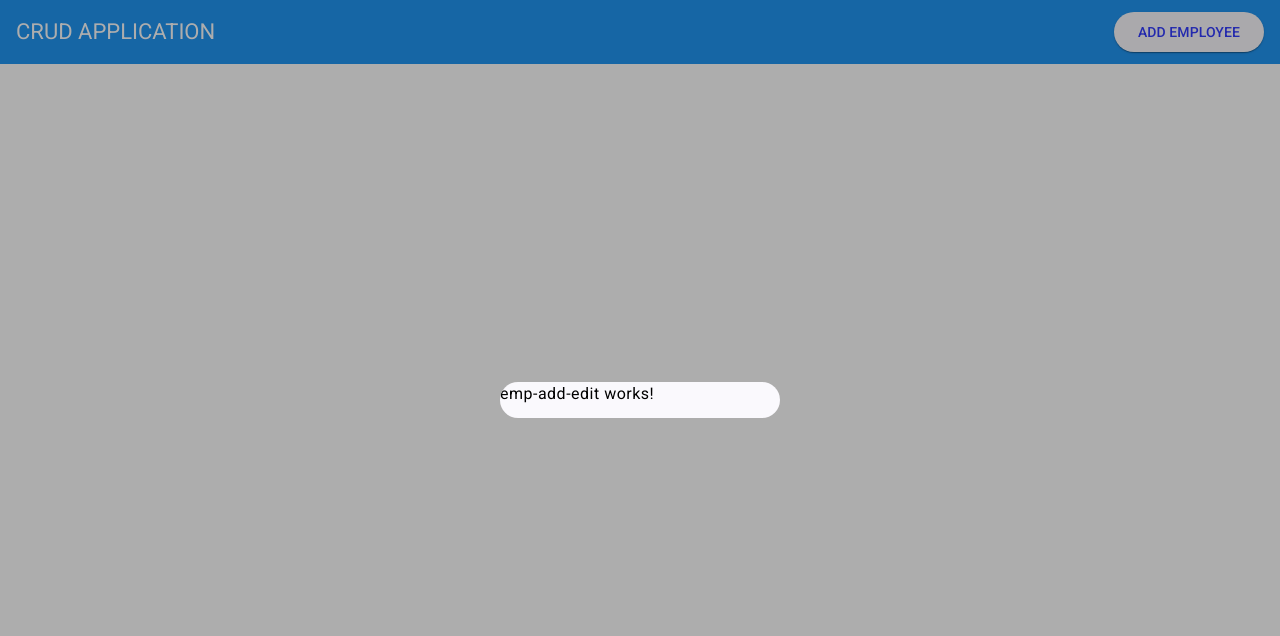
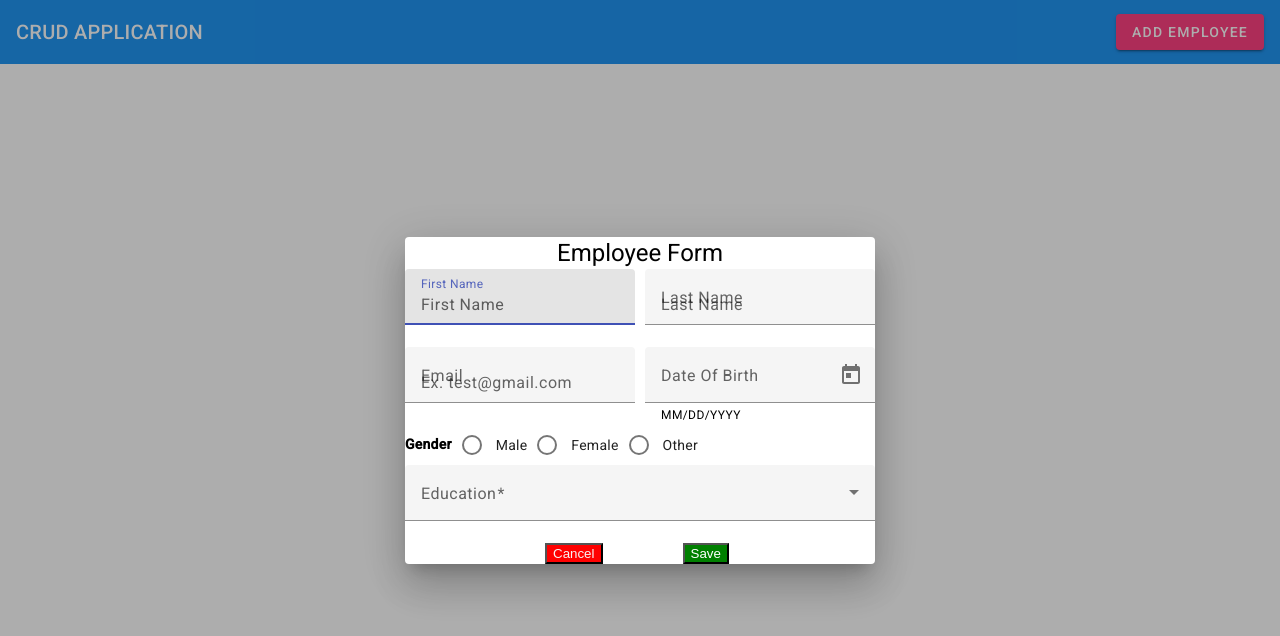
Before and after one commit to hejfd/Angular_crud_app, an Angular app: page / in a window 1280 px wide. Both pictures are taken after a click on the button "ADD EMPLOYEE". Shown: the top 636 px of the page. Built offline with nearby package versions, Linux system fonts and the light colour scheme.

Commit message:
added json server into the project and also added employee details into the empoyee array inside the db.json that is act as database of json server

```diff
--- a/angular.json
+++ b/angular.json
@@ -28,7 +28,8 @@
             ],
             "styles": [
               "@angular/material/prebuilt-themes/azure-blue.css",
-              "src/styles.css"
+              "src/styles.css",
+              "node_modules/@angular/material/prebuilt-themes/indigo-pink.css"
             ],
             "scripts": [],
             "server": "src/main.server.ts",
--- /dev/null
+++ b/db.json
@@ -0,0 +1,58 @@
+{
+  "posts": [
+    {
+      "id": "1",
+      "title": "a title",
+      "views": 100
+    },
+    {
+      "id": "2",
+      "title": "another title",
+      "views": 200
+    }
+  ],
+  "comments": [
+    {
+      "id": "1",
+      "text": "a comment about post 1",
+      "postId": "1"
+    },
+    {
+      "id": "2",
+      "text": "another comment about post 1",
+      "postId": "1"
+    }
+  ],
+  "profile": {
+    "name": "typicode"
+  },
+  "employees": [
+    {
+      "id": "95e4",
+      "firstName": "jerin",
+      "lastName": "james",
+      "email": "jerin@gmail.com",
+      "dob": "2001-12-31T18:30:00.000Z",
+      "gender": "Male",
+      "education": "mercedes"
+    },
+    {
+      "id": "9666",
+      "firstName": "jerin",
+      "lastName": "kj",
+      "email": "kj@gmail.com",
+      "dob": "2001-12-31T18:30:00.000Z",
+      "gender": "Male",
+      "education": "audi"
+    },
+    {
+      "id": "2db2",
+      "firstName": "kk",
+      "lastName": "kk",
+      "email": "kk@gmail.com",
+      "dob": "0999-12-31T18:06:32.000Z",
+      "gender": "Male",
+      "education": "saab"
+    }
+  ]
+}
--- a/package.json
+++ b/package.json
@@ -13,7 +13,7 @@
   "dependencies": {
     "@angular/animations": "^18.2.0",
     "@angular/cdk": "^18.2.3",
-    "@angular/common": "^18.2.0",
+    "@angular/common": "^18.2.4",
     "@angular/compiler": "^18.2.0",
     "@angular/core": "^18.2.0",
     "@angular/forms": "^18.2.0",
--- a/src/app/app.component.ts
+++ b/src/app/app.component.ts
@@ -5,6 +5,8 @@ import {MatIconModule} from '@angular/material/icon';
 import {MatButtonModule} from '@angular/material/button';
 import {MatDialog, MatDialogModule} from '@angular/material/dialog'
 import { EmpAddEditComponent } from './emp-add-edit/emp-add-edit.component';
+import {MatFormFieldModule} from '@angular/material/form-field';
+import { HttpClientModule } from '@angular/common/http';
 
 
 @Component({
@@ -13,6 +15,9 @@ import { EmpAddEditComponent } from './emp-add-edit/emp-add-edit.component';
   imports: [RouterOutlet,MatToolbarModule,MatIconModule,
     MatButtonModule,
     MatDialogModule,
+    MatFormFieldModule,
+    HttpClientModule,
+
   ],
   templateUrl: './app.component.html',
   styleUrl: './app.component.css'
--- a/src/app/app.config.ts
+++ b/src/app/app.config.ts
@@ -4,7 +4,8 @@ import { provideRouter } from '@angular/router';
 import { routes } from './app.routes';
 import { provideClientHydration } from '@angular/platform-browser';
 import { provideAnimationsAsync } from '@angular/platform-browser/animations/async';
+import { provideHttpClient } from '@angular/common/http';
 
 export const appConfig: ApplicationConfig = {
-  providers: [provideZoneChangeDetection({ eventCoalescing: true }), provideRouter(routes), provideClientHydration(), provideAnimationsAsync()]
+  providers: [provideZoneChangeDetection({ eventCoalescing: true }), provideRouter(routes), provideClientHydration(), provideAnimationsAsync(),provideClientHydration(),provideHttpClient()]
 };
--- a/src/app/emp-add-edit/emp-add-edit.component.css
+++ b/src/app/emp-add-edit/emp-add-edit.component.css
@@ -0,0 +1,33 @@
+.dialog-title {
+    text-align: center;  /* Centers the text horizontally */
+    margin: 0;           /* Removes default margin */
+  }
+
+.row{
+    display: flex;
+    gap:10px
+}
+
+mat-form-field{
+    width:100%;
+}
+
+.action{
+    padding:opx 25px 20px;
+
+}
+
+.button-cancel {
+
+    color:rgb(248, 243, 243);
+    background-color: red;
+    margin-left:140px;
+}
+.button-save{
+
+    color: white;
+    background-color: green;
+    margin-left: 80px;
+
+
+}
--- a/src/app/emp-add-edit/emp-add-edit.component.html
+++ b/src/app/emp-add-edit/emp-add-edit.component.html
@@ -1 +1,60 @@
-<p>emp-add-edit works!</p>
+<div mat-dialog-title>
+    <h1 class="dialog-title">Employee Form</h1>
+  </div>
+
+<form [formGroup]="empForm" (ngSubmit)="onFormSubmit()">
+<div mat-dialog-content>
+   <div class="row">
+    <mat-form-field appearence="outline">
+        <mat-label>First Name</mat-label>
+        <input matInput type="text" placeholder="First Name" formControlName="firstName">
+      </mat-form-field>
+      <mat-form-field appearence="outline">
+        <mat-label>Last Name</mat-label>
+        <input matInput type="text" placeholder="Last Name" formControlName="lastName">
+      </mat-form-field>
+   </div>
+   <div class="row">
+    <mat-form-field appearence="outline">
+        <mat-label>Email</mat-label>
+        <input matInput type="Email" placeholder="Ex. test@gmail.com" formControlName="email">
+      </mat-form-field>
+      <mat-form-field appearence="outline">
+        <mat-label>Date Of Birth</mat-label>
+        <input matInput [matDatepicker]="picker" formControlName="dob">
+        <mat-hint>MM/DD/YYYY</mat-hint>
+        <mat-datepicker-toggle matIconSuffix [for]="picker"></mat-datepicker-toggle>
+        <mat-datepicker #picker></mat-datepicker>
+      </mat-form-field>
+
+   </div>
+      <div class="row">
+        <mat-radio-group aria-label="Select an option" formControlName="gender">
+            <mat-label><b>Gender</b></mat-label>
+            <mat-radio-button value="Male">Male</mat-radio-button>
+            <mat-radio-button value="Female">Female</mat-radio-button>
+            <mat-radio-button value="Other">Other</mat-radio-button>
+          </mat-radio-group>
+
+
+      </div>
+      <div class="row">
+
+        <mat-form-field>
+            <mat-label>Education</mat-label>
+            <select matNativeControl required formControlName="education">
+                <option value="volvo">Select Education</option>
+              <option value="volvo">SSLC</option>
+              <option value="saab">Plus Two</option>
+              <option value="mercedes">Degree</option>
+              <option value="audi">Post Graduation</option>
+            </select>
+          </mat-form-field>
+
+      </div>
+</div>
+<div mat-dialog-actions class="action">
+    <button mat-raised-button class="button-cancel">Cancel</button>
+    <button mat-raised-button class="button-save"  type="submit">Save</button>
+</div>
+</form>
--- a/src/app/emp-add-edit/emp-add-edit.component.ts
+++ b/src/app/emp-add-edit/emp-add-edit.component.ts
@@ -1,12 +1,62 @@
 import { Component } from '@angular/core';
+import { MatFormFieldModule } from '@angular/material/form-field';
+import { MatInputModule } from '@angular/material/input';
+import { MatDatepickerModule } from '@angular/material/datepicker';
+import { MatNativeDateModule } from '@angular/material/core';
+import { MatRadioModule } from '@angular/material/radio';
+import { MatSelectModule } from '@angular/material/select';
+import { ReactiveFormsModule, FormBuilder, FormGroup } from '@angular/forms';
+import { HttpClientModule } from '@angular/common/http'; // Import HttpClientModule
+import { EmployeeService } from '../services/employee.service';
+import { DialogRef } from '@angular/cdk/dialog';
 
 @Component({
   selector: 'app-emp-add-edit',
   standalone: true,
-  imports: [],
+  imports: [
+    MatFormFieldModule,
+    MatInputModule,
+    MatDatepickerModule,
+    MatNativeDateModule,
+    MatRadioModule,
+    MatSelectModule,
+    ReactiveFormsModule,
+    HttpClientModule // Import HttpClientModule here
+  ],
   templateUrl: './emp-add-edit.component.html',
-  styleUrl: './emp-add-edit.component.css'
+  styleUrls: ['./emp-add-edit.component.css'],
 })
 export class EmpAddEditComponent {
+  empForm: FormGroup;
+  education: string[] = ['SSLC', 'Plus Two', 'Graduation', 'Post Graduation'];
 
+  constructor(private _fb: FormBuilder, private _empService: EmployeeService,private _dialogeRef: DialogRef<EmpAddEditComponent>) {
+    this.empForm = this._fb.group({
+      firstName: '',
+      lastName: '',
+      email: '',
+      dob: '',
+      gender: '',
+      education: '',
+    });
+  }
+
+  onFormSubmit() {
+    if (this.empForm.valid) {
+      console.log(this.empForm.value);
+
+      // Call EmployeeService's addEmployee method
+      this._empService.addEmployee(this.empForm.value).subscribe(
+        (response) => {
+          alert("Employee added successfully")
+          this._dialogeRef.close()
+        },
+        (error) => {
+          console.error('Error occurred while adding employee:', error);
+        }
+      );
+    } else {
+      console.log('Form is invalid');
+    }
+  }
 }
--- /dev/null
+++ b/src/app/services/employee.service.ts
@@ -0,0 +1,16 @@
+import { Injectable } from '@angular/core';
+import { HttpClient } from '@angular/common/http'; // Make sure this is correct
+import { Observable } from 'rxjs';
+import { HttpClientModule } from '@angular/common/http';
+@Injectable({
+  providedIn: 'root' // This should work fine
+})
+export class EmployeeService {
+  private apiUrl = 'http://localhost:3000/employees';
+
+  constructor(private _http: HttpClient) { }
+
+  addEmployee(data: any): Observable<any> {
+    return this._http.post(this.apiUrl, data); // This should work fine if HttpClientModule is imported
+  }
+}
```
Also changed, not shown: 2 other files (tests, documents, lock files or other folders).
